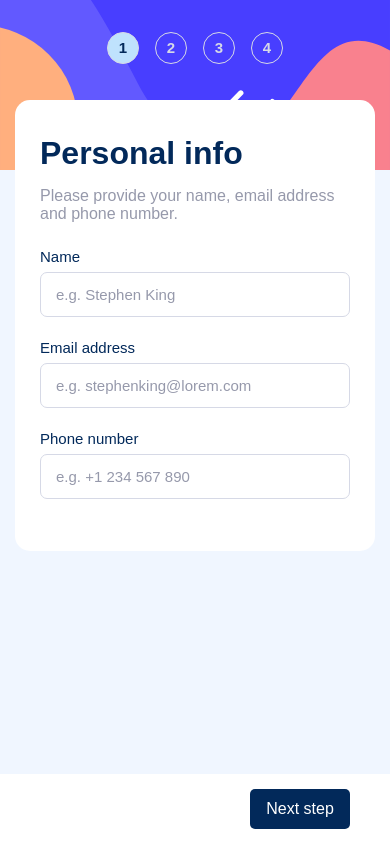
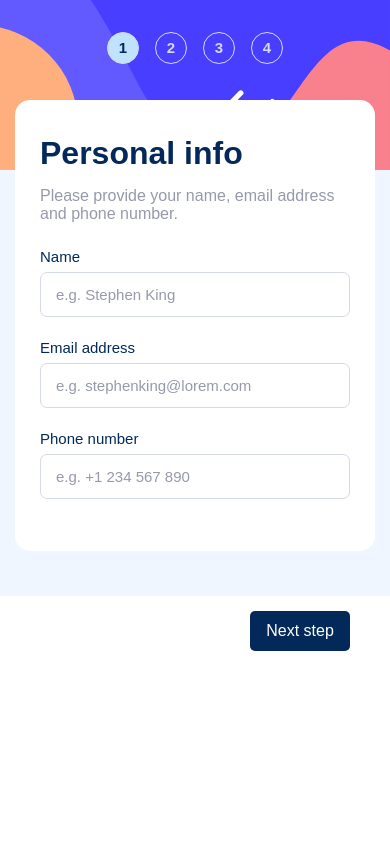
Before and after one commit to webdev1264/Multistep-form, a React (Create React App) app: page / in a window 390 px wide. Built offline with nearby package versions, Linux system fonts and the light colour scheme.

Commit message:
Mobile version amendments

```diff
--- a/src/App.css
+++ b/src/App.css
@@ -17,10 +17,7 @@
 
 .mobileNavigation {
   display: none;
-  position: absolute;
   margin-top: 25px;
-  left: 0;
-  bottom: 0;
   background-color: #fff;
   width: 100%;
   height: 70px;
@@ -29,8 +26,11 @@
 
 @media screen and (max-width: 768px) {
   .App {
+    display: flex;
+    flex-direction: column;
+    justify-content: space-between;
     padding: 100px 0 0;
-    min-height: 100vh;
+    min-height: 666px;
     z-index: 0;
   }
 
--- a/src/components/Addons/Addons.jsx
+++ b/src/components/Addons/Addons.jsx
@@ -39,7 +39,7 @@ const Addons = ({ addons, setAddons, nextStep, prevStep, billing }) => {
               <p className={styles.descr}>{addon.descr}</p>
             </div>
             <div className={styles.price}>{`+$${addon.price}/${
-              billing ? "month" : "year"
+              billing ? "mo" : "yr"
             }`}</div>
           </label>
         ))}
--- a/src/components/Addons/addons.module.css
+++ b/src/components/Addons/addons.module.css
@@ -89,4 +89,12 @@
     width: 100%;
   }
 
+  .wrapper {
+    padding: 0 15px;
+  }
+
+  .descrWrapper {
+    margin-left: 15px;
+  }
+
 }
--- a/src/components/Summary/summary.module.css
+++ b/src/components/Summary/summary.module.css
@@ -47,7 +47,7 @@
 .divider {
   background-color: var(--light-gray);
   height: 0.5px;
-  width: 400px;
+  width: 100%;
   margin-top: 22px;
 }
 
@@ -127,3 +127,18 @@
 .nextBtn:hover {
   background-color: var(--light-violet);
 }
+
+@media screen and (max-width: 768px) {
+  .container {
+    position: static;
+    width: 100%;
+  }
+
+  .navigation {
+    bottom: 15px;
+    left: 0;
+    padding: 0 40px;
+    width: 100%;
+    text-align: right;
+  }
+}
```
